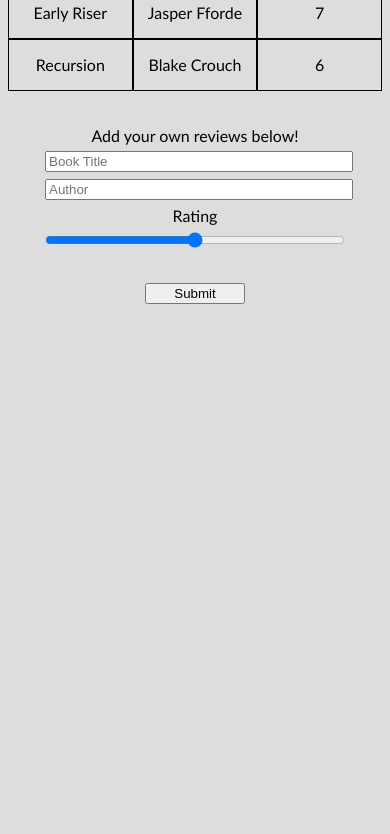
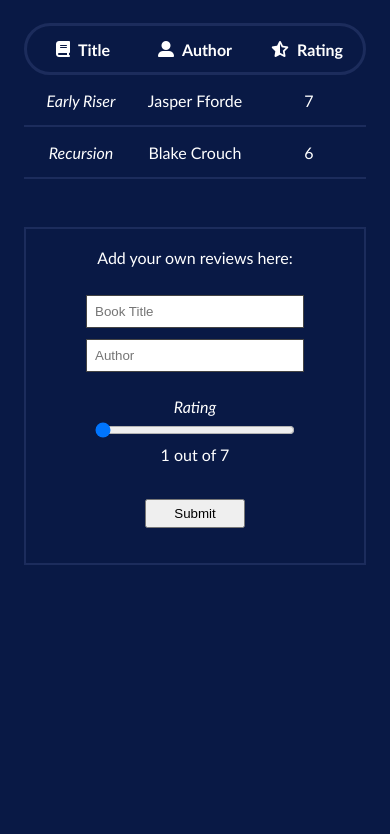
Before and after one commit to htmoss/BookRatingWebsite, a plain HTML site: page index.html in a window 390 px wide. Shown: the part 95-929 px from the top of the page. Before the commit the page ends 844 px from the top, so only its background shows below. Drawn offline with Linux system fonts and the light colour scheme.

Commit message:
Second Commit
- Updated color theme & style
- List automatically reorders
- Responsive on phones & desktop

```diff
--- /dev/null
+++ b/_media.scss
@@ -0,0 +1,48 @@
+@media (max-width: 500px) {
+	html {
+		width: auto !important;
+		overflow-x: hidden !important;
+	}
+	.header-content {
+		h1 {
+			font-size: 2rem;
+		}
+	}
+
+	main {
+		height: 120vh;
+	}
+
+	.container {
+		padding: 0 1.5rem;
+	}
+
+	#add-info {
+		padding: 1rem 0;
+		margin: 3rem 0;
+		width: auto;
+		#input-title,
+		#input-author,
+		#input-rating {
+			width: 200px;
+		}
+	}
+
+	.topBox {
+		font-size: 1rem;
+		height: 30px !important;
+	}
+}
+
+@media (max-height: 500px) {
+	.header-content {
+		height: 5rem;
+		h1 {
+			font-size: 2.3rem;
+		}
+	}
+
+	main {
+		height: 50rem;
+	}
+}
--- a/app.js
+++ b/app.js
@@ -1,3 +1,16 @@
+let ratingNum = document.querySelector('#rating-num');
+let rangeBar = document.querySelector('#input-rating');
+const submitBtn = document.getElementById('new-book-submit');
+const mainTable = document.getElementById('main-table');
+const bookTable = document.createElement('ul');
+const addInfo = document.querySelector('#add-info');
+
+// Showing the value of the range bar below the range bar
+rangeBar.addEventListener('change', function () {
+	ratingNum.textContent = `${rangeBar.value} out of 7`;
+});
+
+// original bookList to start off with
 const bookList = [
 	{
 		title: 'Early Riser',
@@ -10,16 +23,22 @@ const bookList = [
 		rating: 6,
 	},
 ];
-const bookTable = document.createElement('ul');
 
-const createBookTable = (bookList) => {
+// creates a book table from the book list
+const createBookTable = (bookList, tableLocation) => {
+	bookList.sort(function (a, b) {
+		return b.rating - a.rating;
+	});
+	clearBox(bookTable);
+	createLabelBoxes(bookTable);
 	for (book of bookList) {
-		addBook(book, bookTable);
+		createBook(book, bookTable);
 	}
-	document.getElementById('main-table').append(bookTable);
+	tableLocation.append(bookTable);
 };
 
-const addBook = ({ title, author, rating }, bookTable) => {
+// creates book item for each book in bookTable
+const createBook = ({ title, author, rating }, bookTable) => {
 	const bookLi = document.createElement('li');
 	bookTable.append(bookLi);
 
@@ -39,35 +58,76 @@ const addBook = ({ title, author, rating }, bookTable) => {
 	bookLi.append(ratingDiv);
 };
 
-createBookTable(bookList);
-
-const submitBtn = document.getElementById('new-book-submit');
+// Function for submit button, shows a warning if the entire rating has not been filled out
 submitBtn.addEventListener('click', function () {
-	console.log('I have been clicked');
 	const newBook = getBook();
 	console.log('newBook:', newBook);
 	if (newBook) {
+		// takes away warning if it is already there
 		if (document.querySelector('#warning').classList.contains('show')) {
 			document.querySelector('#warning').classList.remove('show');
 		}
 		console.log('adding book');
-		addBook(newBook, bookTable);
-		document.getElementById('main-table').append(bookTable);
+		createBookTable(bookList, mainTable);
 	}
 });
 
+// gets input from user rating and pushes it to bookList
 const getBook = () => {
 	let title = document.getElementById('input-title').value;
 	let author = document.getElementById('input-author').value;
-	let rating = document.getElementById('input-rating').value;
+	let rating = Number(document.getElementById('input-rating').value);
 	if (title && author && rating) {
 		const newBook = {
 			title,
 			author,
 			rating,
 		};
+		bookList.push(newBook);
 		return newBook;
 	} else {
 		document.querySelector('#warning').classList.add('show');
 	}
 };
+
+function clearBox(element) {
+	console.log('Clearing!');
+	element.innerHTML = '';
+}
+
+function createLabelBoxes(bookTable) {
+	const bookLi = document.createElement('li');
+	bookTable.append(bookLi);
+
+	const titleDiv = document.createElement('div');
+	const titleIcon = document.createElement('i');
+	const titleP = document.createElement('p');
+	titleDiv.classList.add('topBox');
+	titleIcon.classList.add('fas', 'fa-book');
+	titleP.innerText = 'Title';
+	bookLi.append(titleDiv);
+	titleDiv.append(titleIcon);
+	titleDiv.append(titleP);
+
+	const authorDiv = document.createElement('div');
+	const authorIcon = document.createElement('i');
+	const authorP = document.createElement('p');
+	authorDiv.classList.add('topBox');
+	authorIcon.classList.add('fas', 'fa-user-alt');
+	authorP.innerText = 'Author';
+	bookLi.append(authorDiv);
+	authorDiv.append(authorIcon);
+	authorDiv.append(authorP);
+
+	const ratingDiv = document.createElement('div');
+	const ratingIcon = document.createElement('i');
+	const ratingP = document.createElement('p');
+	ratingDiv.classList.add('topBox');
+	ratingIcon.classList.add('fas', 'fa-star-half-alt');
+	ratingP.innerText = 'Rating';
+	bookLi.append(ratingDiv);
+	ratingDiv.append(ratingIcon);
+	ratingDiv.append(ratingP);
+}
+
+createBookTable(bookList, mainTable);
--- a/index.html
+++ b/index.html
@@ -8,38 +8,53 @@
 	</head>
 	<body>
 		<header>
-			<div class="container">
+			<div class="header-content container">
 				<h1>Mia's Book List</h1>
 			</div>
 		</header>
 		<main>
 			<div class="container">
-				<div id="main-table">
-					<!-- <ul>
-						<li>
-							<div class="title">Book 1</div>
-							<div class="autor">Author 1</div>
-							<div class="rating">5</div>
-						</li>
-						<li>
-							<div class="title">Book 2</div>
-							<div class="autor">Author 2</div>
-							<div class="rating">6</div>
-						</li>
-					</ul> -->
-				</div>
+				<div id="main-table"></div>
 				<div id="add-info">
-					<p>Add your own reviews below!</p>
-					<input id="input-title" type="text" placeholder="Book Title" />
-					<input id="input-author" type="text" placeholder="Author" />
-					<label for="rating">Rating</label>
-					<input id="input-rating" type="range" min="1" max="7" />
+					<p>Add your own reviews here:</p>
+					<input
+						id="input-title"
+						type="text"
+						placeholder="Book Title"
+						autocomplete="off"
+					/>
+					<input
+						id="input-author"
+						type="text"
+						placeholder="Author"
+						autocomplete="off"
+					/>
+					<br />
+					<label for="rating"><i>Rating</i></label>
+					<input
+						id="input-rating"
+						type="range"
+						value="1"
+						min="1"
+						max="7"
+						autocomplete="off"
+					/>
+					<p id="rating-num">1 out of 7</p>
 					<input id="new-book-submit" type="submit" value="Submit" />
+					<br />
 					<p id="warning" class="noShow">Please Try Again</p>
 				</div>
 			</div>
 		</main>
-
+		<footer>
+			<div class="footer-content">
+				<p>MBL &copy; 2020. All Rights Reserved</p>
+			</div>
+		</footer>
 		<script src="app.js"></script>
+		<script
+			src="https://kit.fontawesome.com/60fa2fe907.js"
+			crossorigin="anonymous"
+		></script>
 	</body>
 </html>
--- a/main.scss
+++ b/main.scss
@@ -1,22 +1,47 @@
+$dark-blue: #091945;
+$very-dark-blue: #060f29;
+$light-blue: #1c2c5c;
+$purple: #8916ff;
+$pink: #ff25c2;
+$teal: #25dfff;
+$white: #fff;
+
 :root {
 	margin: 0;
 	padding: 0;
 }
 
 body {
-	background: #ddd;
+	margin: 0;
+	padding: 0;
+	background: $dark-blue;
+	color: $white;
 	font-family: 'Gill Sans', 'Gill Sans MT', Calibri, 'Trebuchet MS', sans-serif;
+	overflow-x: hidden;
 }
 
 .container {
+	padding: 0 1rem;
 	max-width: 1100px;
 	margin: auto;
+	text-align: center;
 }
 
-header {
+.header-content {
+	// background-color: $very-dark-blue;
+	height: 14vh;
+	display: flex;
+	justify-content: center;
+	align-items: center;
+	// margin-bottom: 2rem;
 	h1 {
+		font-size: 3rem;
 		text-align: center;
 	}
+}
+
+main {
+	height: 100vh;
 }
 
 #main-table {
@@ -27,21 +52,32 @@ header {
 		li {
 			display: grid;
 			grid-template-columns: repeat(3, 1fr);
+			border-bottom: 2px solid $light-blue;
+			&:nth-child(1) {
+				border: 3px solid $light-blue;
+				border-radius: 100px;
+				padding: 0.5rem 0;
+			}
 			div {
-				border: 1px solid #000;
 				// width: 100px;
 				height: 50px;
 				display: flex;
 				align-items: center;
 				justify-content: center;
 			}
+			.title {
+				font-style: italic;
+				text-align: center;
+			}
 		}
 	}
 }
 
 #add-info {
+	border: 2px $light-blue solid;
+	padding: 2rem 3rem;
 	width: 300px;
-	margin: 2rem auto;
+	margin: 5rem auto;
 	display: grid;
 	grid-template-columns: 1fr;
 	text-align: center;
@@ -51,9 +87,23 @@ header {
 		width: 100%;
 	}
 
+	#input-title {
+		margin-top: 1.5rem;
+	}
+
+	[type='text'] {
+		margin-top: 0.5rem;
+		width: 280px;
+		padding: 0.5rem;
+		background-color: $white;
+		border: 1px #444 solid;
+		// border-radius: 15px;
+	}
+
 	[type='submit'] {
 		width: 100px;
-		margin: 2rem auto;
+		margin: 2rem auto 0 auto;
+		padding: 0.3rem 0;
 	}
 }
 
@@ -64,3 +114,29 @@ header {
 .show {
 	display: inline;
 }
+
+.topBox {
+	display: grid;
+	font-size: 1.5rem;
+	p {
+		padding-left: 0.5rem;
+		font-weight: bold;
+	}
+}
+
+.footer-content {
+	// position: absolute;
+	bottom: 0;
+	width: 100%;
+	display: flex;
+	justify-content: space-between;
+	align-items: center;
+	background: $very-dark-blue;
+	height: 5rem;
+	p {
+		margin: auto;
+	}
+}
+
+// Import Media Queries
+@import 'media';
```
Also changed, not shown: main.css, 2 other files.
